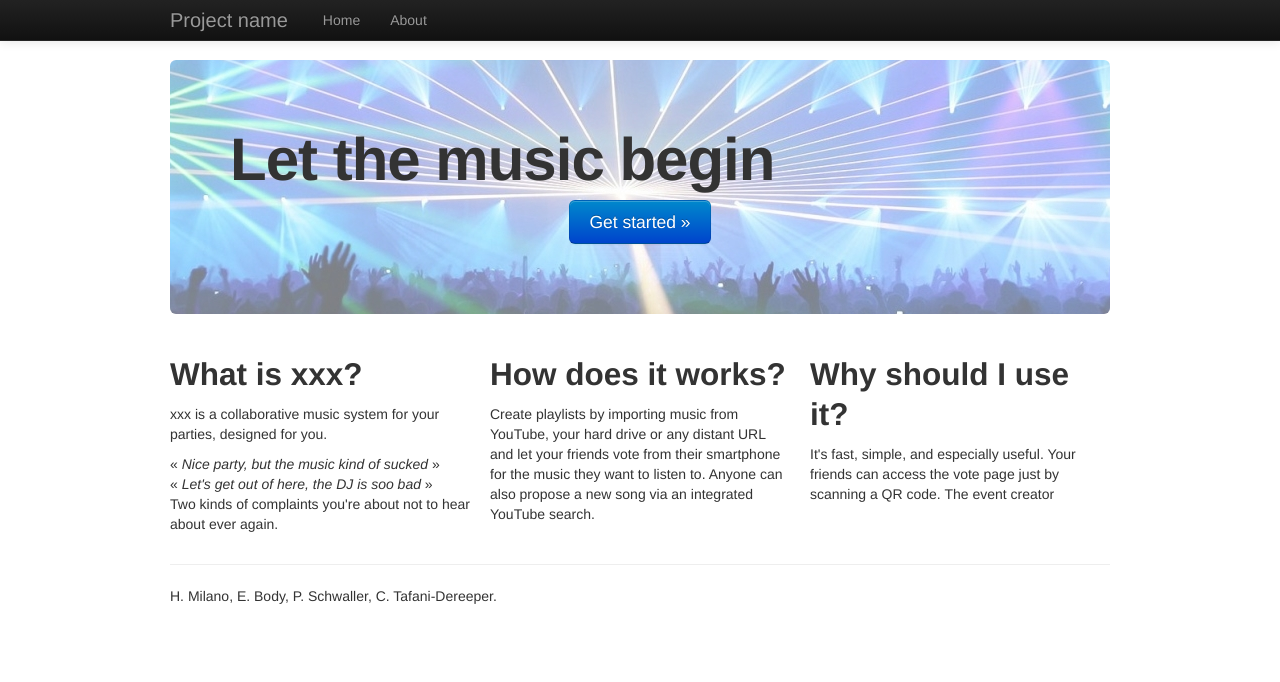
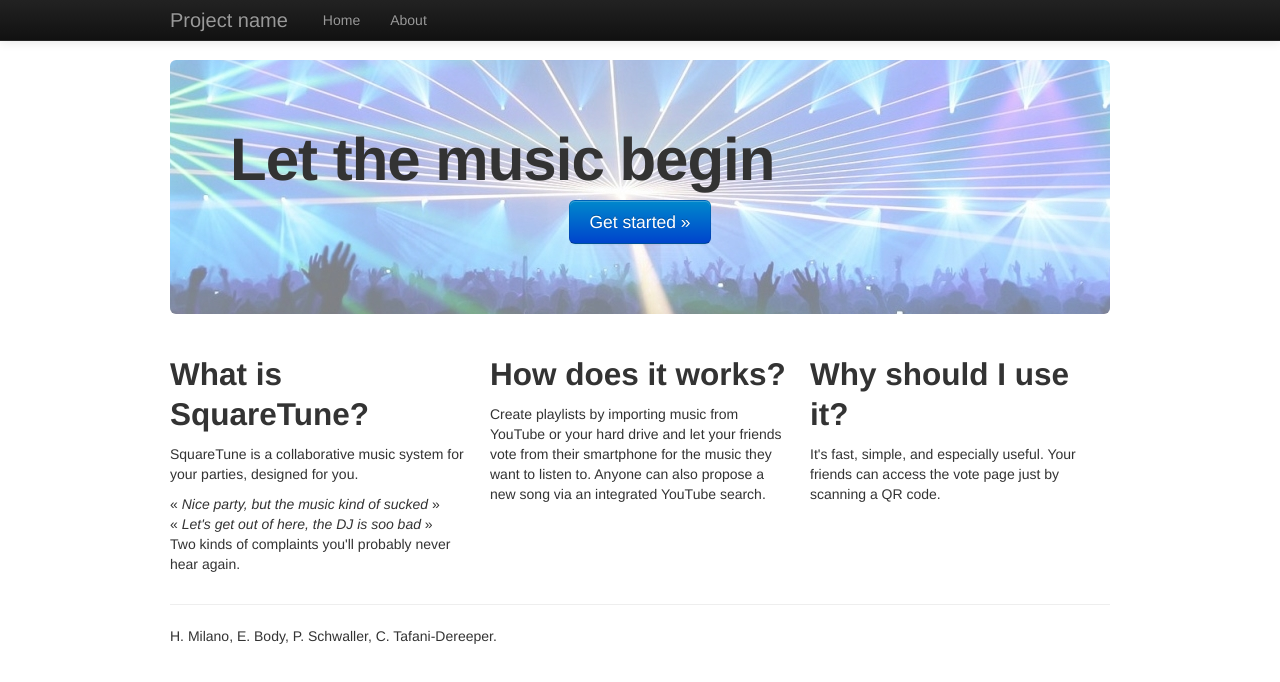
Before and after one commit to christophetd/hackathon, a website: page public/index.html in a window 1280 px wide. Drawn offline with nearby package versions, Linux system fonts and the light colour scheme.

Commit message:
Final commit

```diff
--- a/index.js
+++ b/index.js
@@ -62,7 +62,7 @@ app.configure(function(){
 		};
 
 		parties[appKey] = party;
-		party.playlist.addSong(new Song('Rickrolld', 'youtube', 'oHg5SJYRHA0'));
+		party.playlist.addSong(new Song('Muse - Time is running out', 'youtube', '3dm_5qWWDV8'));
 
 		console.log("Creating new party with appKey : "+appKey);
 
--- a/package.json
+++ b/package.json
@@ -1,7 +1,7 @@
 {
-  "name": "hackatonEPFL",
+  "name": "SquareTune",
   "description": "music vote system for parties",
-  "version": "0.0.1",
+  "version": "0.0.42",
   "private": true,
   "dependencies": {
     "express": "3.x",
--- a/public/index.html
+++ b/public/index.html
@@ -2,7 +2,7 @@
 <html lang="en">
   <head>
     <meta charset="utf-8">
-    <title>Bootstrap, from Twitter</title>
+    <title>cTune - Home</title>
     <meta name="viewport" content="width=device-width, initial-scale=1.0">
     <meta name="description" content="">
     <meta name="author" content="">
@@ -58,19 +58,19 @@
       <!-- Example row of columns -->
       <div class="row">
         <div class="span4">
-          <h2>What is xxx?</h2>
-          <p>xxx is a collaborative music system for your parties, designed for you.</p>
+          <h2>What is SquareTune?</h2>
+          <p>SquareTune is a collaborative music system for your parties, designed for you.</p>
           <p>« <i>Nice party, but the music kind of sucked</i> » <br />
             « <i>Let's get out of here, the DJ is soo bad</i> » <br />
-            Two kinds of complaints you're about not to hear about ever again.
+            Two kinds of complaints you'll probably never hear again.</p>
         </div>
         <div class="span4">
           <h2>How does it works?</h2>
-          <p>Create playlists by importing music from YouTube, your hard drive or any distant URL and let your friends vote from their smartphone for the music they want to listen to. Anyone can also propose a new song via an integrated YouTube search.</p>
+          <p>Create playlists by importing music from YouTube or your hard drive and let your friends vote from their smartphone for the music they want to listen to. Anyone can also propose a new song via an integrated YouTube search.</p>
        </div>
         <div class="span4">
           <h2>Why should I use it?</h2>
-          <p>It's fast, simple, and especially useful. Your friends can access the vote page just by scanning a QR code. The event creator </p>
+          <p>It's fast, simple, and especially useful. Your friends can access the vote page just by scanning a QR code.</p>
         </div>
 
       </div>
```
Also changed, not shown: public/app/index.html (+3 -5 lines), public/mobile/index.html (+2 -2 lines).
